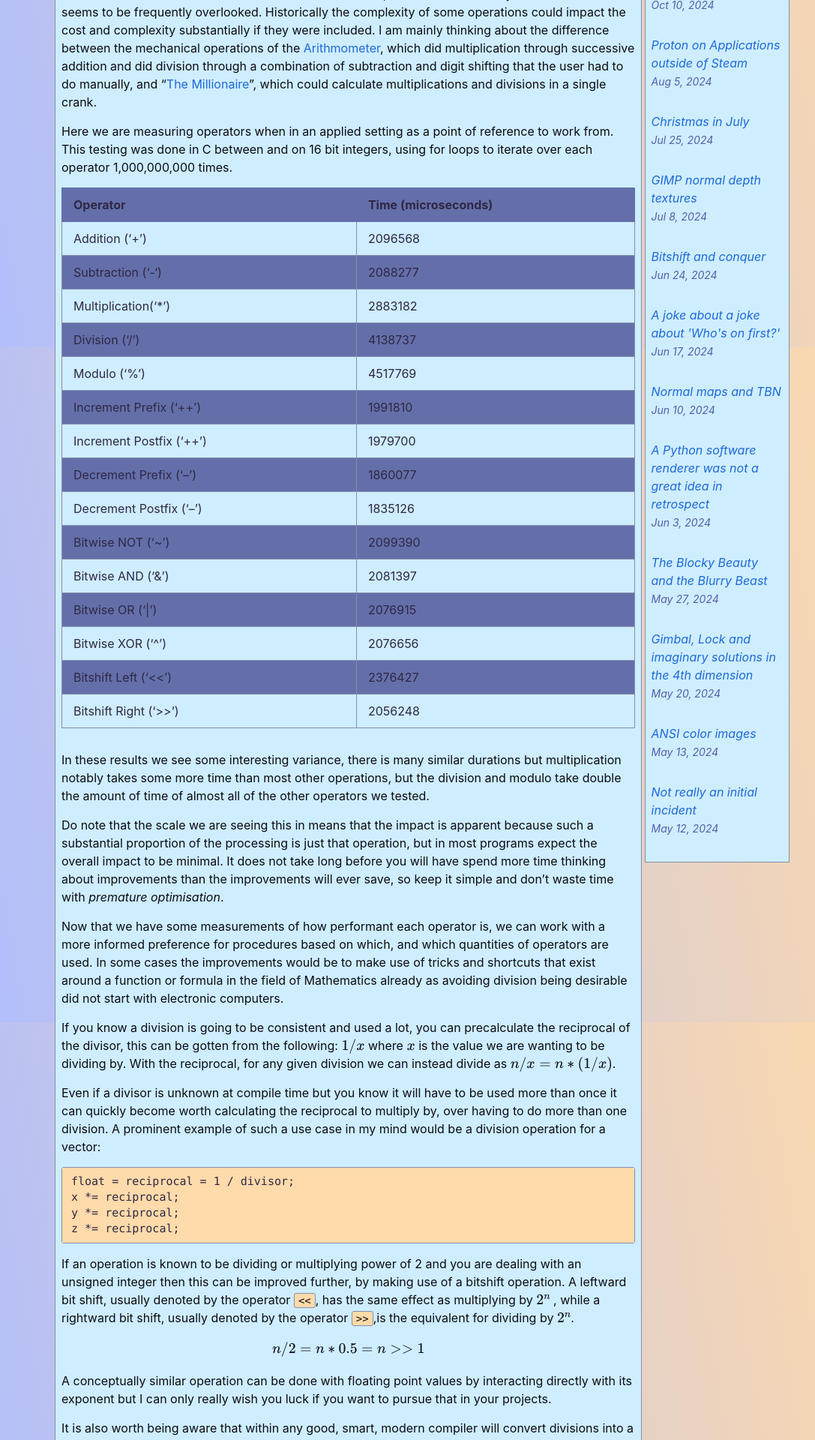
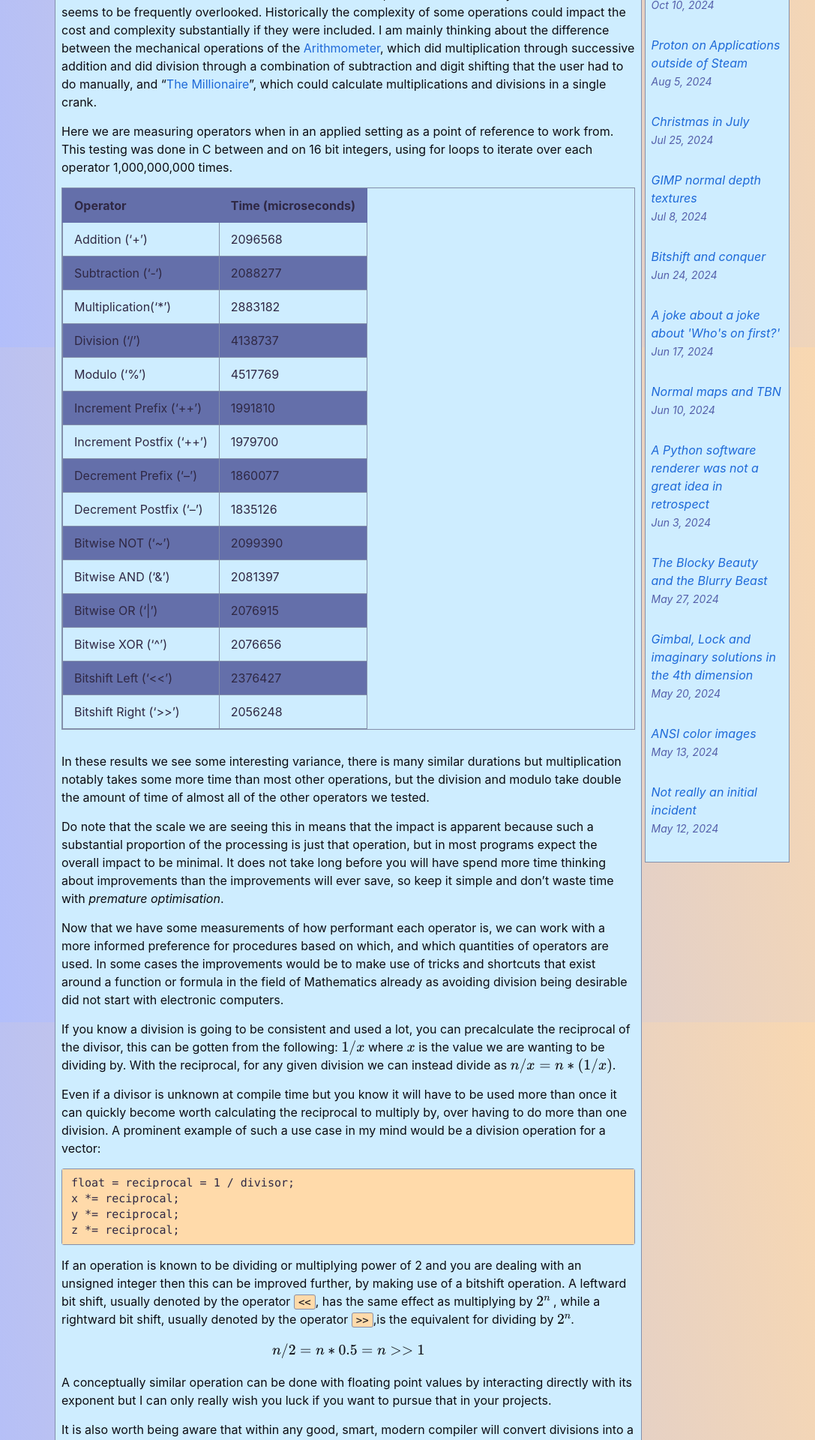
Before and after one commit to MegaDarken/megadarken.github.io, a Jekyll site: the page built from _posts/2024-06-24-bitshift and conquer.markdown, in a window 1280 px wide. Shown: the part 437-2357 px from the top of the page at 75% size, without its empty margins (77-1164 px from the left). Built offline with Jekyll 4.4.1, drawn with Linux system fonts in a browser that asks for light colours.

Commit message:
_base.scss exclude @include media-query($on-laptop) { subsection

```diff
--- a/_sass/_base.scss
+++ b/_sass/_base.scss
@@ -287,10 +287,10 @@ table {
     border: 1px solid $table-border-color;
   }
 
-  @include media-query($on-laptop) {
-    display: block;
-    overflow-x: auto;
-    -webkit-overflow-scrolling: touch;
-            -ms-overflow-style: -ms-autohiding-scrollbar;
-  }
+  // @include media-query($on-laptop) {
+  display: block;
+  overflow-x: auto;
+  -webkit-overflow-scrolling: touch;
+          -ms-overflow-style: -ms-autohiding-scrollbar;
+  // }
 }
```
